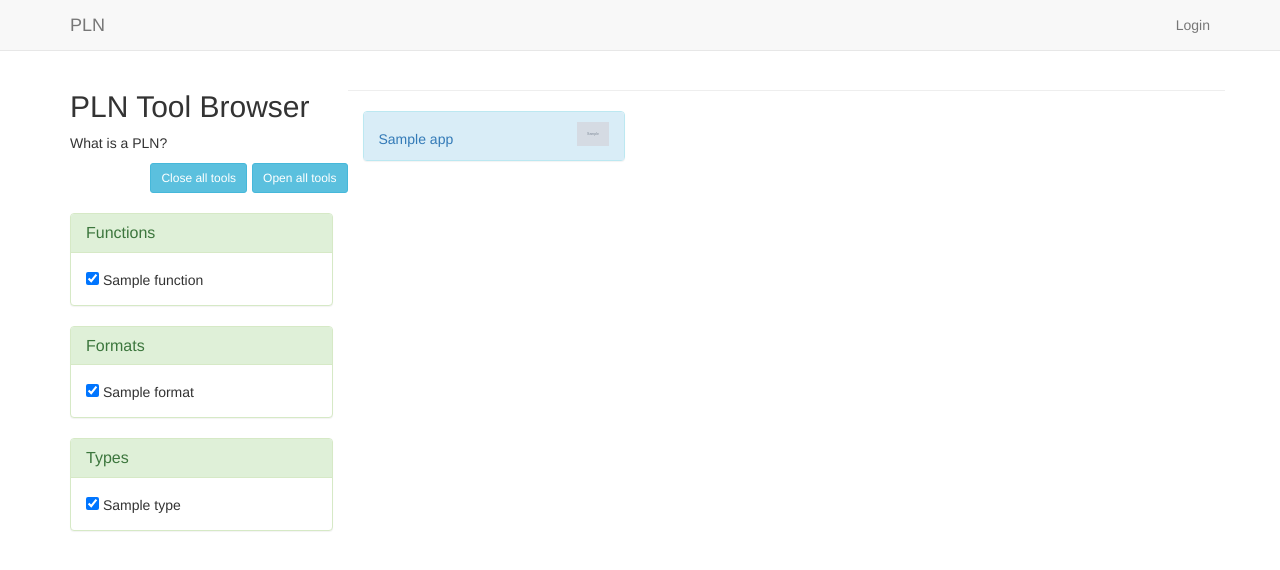
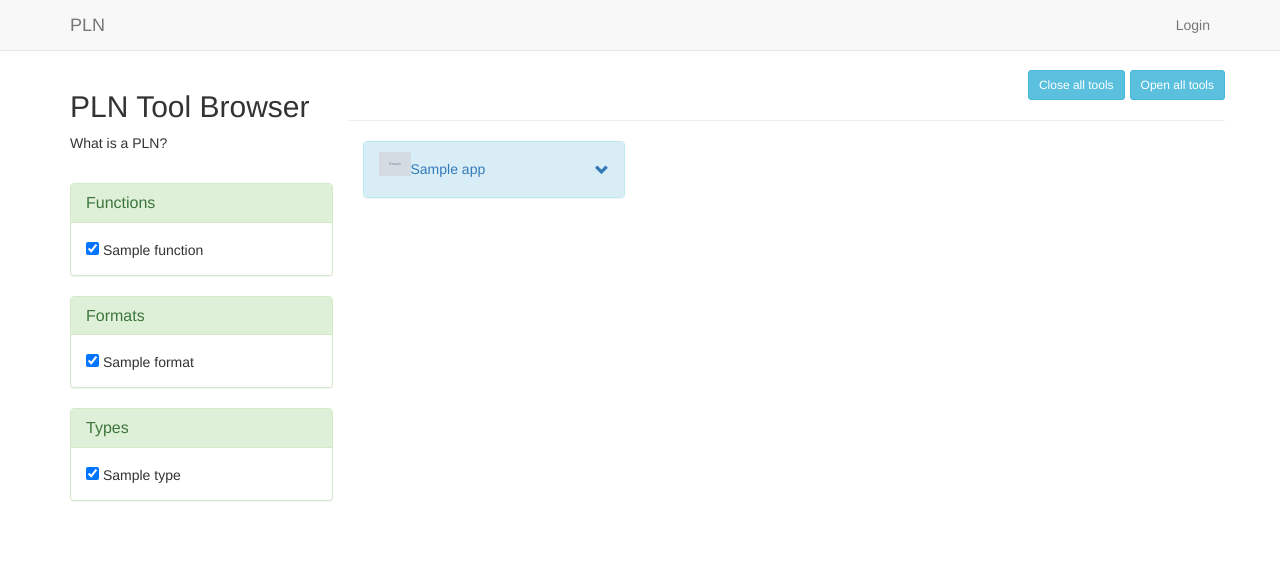
Before and after one commit to llcit/clt-pln, a Django app: page / in a window 1280 px wide. Shown: the top 570 px of the page. Run offline with Django 3.2, Linux system fonts and the light colour scheme; tables that the repository leaves empty hold one stand-in row (values such as "Sample post"); grey boxes marked "Sample" are stand-in pictures; some libraries are stand-ins or nearby versions.

Commit message:
Added panels open/close jquery functions

```diff
--- a/clt_pln/settings.py
+++ b/clt_pln/settings.py
@@ -111,4 +111,5 @@ USE_TZ = True
 # https://docs.djangoproject.com/en/1.8/howto/static-files/
 
 STATIC_URL = '/static/'
+STATIC_ROOT = os.path.join(BASE_DIR, "static")
 MEDIA_URL = '/media/'
--- a/pln/static/css/pln.css
+++ b/pln/static/css/pln.css
@@ -0,0 +1,11 @@
+body {
+    padding-top: 70px;
+}
+
+.app {
+    padding-bottom: 4px;
+}
+
+panel-heading {
+    height: 100px;
+}
--- a/pln/templates/pln/apps.html
+++ b/pln/templates/pln/apps.html
@@ -3,19 +3,38 @@
 {% block content %}
 <!-- Page Contents -->
 
+<!-- all tools collapse or -->
+<div class="row">
+    <a href="#" class="btn btn-info btn-sm pull-right openall"  style="margin-left:5px">Open all tools</a>
+    <a href="#" class="btn btn-info btn-sm pull-right closeall">Close all tools</a>
+</div><!-- /.end toolscollapse or -->
+
 <div class="row apps">
   <!-- collapse -->
   <hr>
-  <div class="panel-group" id="accordion">
+  <div class="grid panel-group" id="accordion">
     {% for item in apps %}
-    <div style="padding-bottom: 4px;" class="col-md-4 col-sm-4">
-      <div class="panel panel-info">
+    <div class="app grid-item col-md-4 col-sm-4">
+      <div class="panel panel-info
+      {% for format in item.formats.all %}
+        {{ format | cut:" " | lower }}
+      {% endfor %}
+      {% for function in item.functions.all %}
+          {{ function | cut:" " | lower }}
+      {% endfor %}
+      {% for type in item.types.all %}
+          {{ type | cut:" " | lower }}
+      {% endfor %}
+      ">
 
 	<!-- panel header -->
-	<div class="panel-heading" style="height: 48px;" >
+	<div class="panel-heading" >
 	  <a class="accordion-toggle" data-toggle="collapse" data-parent="#accordion" href="#{{ item.id }}">
-	    <img class="img-responsive" src="{{ item.icon }}" alt="N/A" style="float:right;width:32px;">
-	    <h5><i class="icon-angle-down"></i>  {{ item.name }}</h5>
+        <span class="clickable">
+	        <img class="img-responsive" src="{{ item.icon }}" alt="N/A" style="float:left;width:32px;">
+	        <h5>{{ item.name }}
+            <span class="pull-right"><i class="glyphicon glyphicon-chevron-down"></i></span></h5>
+        </span>
 	  </a>
 	</div>
 	<!-- /.panel header -->
@@ -137,19 +156,39 @@
     {% endfor %}
   </div>
 </div><!-- /.row -->
-{% endblock content %}
-<!-- /.contents  -->
+<!-- collapseAll -->
+<script>
+$(document).on('click', '.closeall', function(e){
+  $('.panel-collapse.in').collapse('hide');
+  $('.panel-heading span.clickable').addClass('panel-collapsed');
+  $('.panel-heading span.clickable').find('i').removeClass('glyphicon-chevron-down').addClass('glyphicon-chevron-up');
+});
+
+$(document).on('click', '.openall', function(e){
+  $('.panel-collapse:not(".in")').collapse('show');
+  $('.panel-heading span.clickable').removeClass('panel-collapsed');
+  $('.panel-heading span.clickable').find('i').removeClass('glyphicon-chevron-up').addClass('glyphicon-chevron-down');
+});
+
+$(document).on('click', '.panel-heading span.clickable', function(e){
+    var $this = $(this);
+	if(!$this.hasClass('panel-collapsed')) {
+		$this.addClass('panel-collapsed');
+		$this.find('i').removeClass('glyphicon-chevron-down').addClass('glyphicon-chevron-up');
+	} else {
+		$this.removeClass('panel-collapsed');
+		$this.find('i').removeClass('glyphicon-chevron-up').addClass('glyphicon-chevron-down');
+	}
+})
+</script><!-- /.collapseAll -->
+
+{% endblock content %}<!-- /.contents  -->
 
 {% block filter %}
 
 <h2> PLN Tool Browser</h2>
 <p>What is a PLN?</p>
 
-<!-- all tools collapse or -->
-<div class="row">
-    <a href="#" class="btn btn-info btn-sm pull-right openall"  style="margin-left:5px">Open all tools</a>
-    <a href="#" class="btn btn-info btn-sm pull-right closeall">Close all tools</a>
-</div><!-- /.end toolscollapse or -->
 <br>
 <!-- functions -->
 <div class="panel panel-success">
@@ -158,7 +197,7 @@
   </div>
   <div class="panel-body">
     {% for item in functions %}
-    <input class="checkbox-primary" type="checkbox" name="function_chk" value="{{ item.name }}" checked> {{item.name }}
+    <input class="checkbox-primary" type="checkbox" name="function_chk" value="{{ item.name | cut:" " | lower }}" checked> {{item.name }}
     <br>
     {% endfor %}
   </div>
@@ -171,7 +210,7 @@
   </div>
   <div class="panel-body">
     {% for item in formats %}
-    <input class="checkbox-primary" type="checkbox" name"format_chk" value="{{ item.name }}" checked > {{ item.name }}
+    <input class="checkbox-primary" type="checkbox" name"format_chk" value="{{ item.name | cut:" " | lower }}" checked > {{ item.name }}
     <br>
     {% endfor %}
   </div>
@@ -183,20 +222,35 @@
   </div>
   <div class="panel-body">
     {% for item in types %}
-    <input class="checkbox-promary" type="checkbox" name="type_chk" value="{{ item.name }}" checked> {{ item.name }}
+    <input class="checkbox-primary" type="checkbox" name="type_chk" value="{{ item.name | cut:" " | lower }}" checked> {{ item.name }}
     <br>
     {% endfor %}
   </div>
 </div>
 
 <script>
-$('.closeall').click(function(){
-  $('.panel-collapse.in')
-    .collapse('hide');
+{% for i in functions %}
+$('input[type="checkbox"]').click(function(){
+    if($(this).attr("value")=="{{ i.name | cut:" " | lower }}"){
+        $(".{{ i.name | cut:" " | lower }}").toggle(this.checked);
+    }
 });
-$('.openall').click(function(){
-  $('.panel-collapse:not(".in")')
-    .collapse('show');
+{% endfor %}
+
+{% for i in formats %}
+$('input[type="checkbox"]').click(function(){
+    if($(this).attr("value")=="{{ i.name | cut:" " | lower }}"){
+        $(".{{ i.name | cut:" " | lower }}").toggle(this.checked);
+    }
 });
+{% endfor %}
+
+{% for i in types %}
+$('input[type="checkbox"]').click(function(){
+    if($(this).attr("value")=="{{ i.name | cut:" " | lower }}"){
+        $(".{{ i.name | cut:" " | lower }}").toggle(this.checked);
+    }
+});
+{% endfor %}
 </script>
 {% endblock %}
--- a/pln/templates/pln/base.html
+++ b/pln/templates/pln/base.html
@@ -26,10 +26,17 @@
     <!-- Font Awesome CSS -->
     <link href="//netdna.bootstrapcdn.com/font-awesome/3.2.1/css/font-awesome.css" rel="stylesheet">
 
+    <!-- Mansonry Grid -->
+    <script src="https://unpkg.com/masonry-layout@4.1/dist/masonry.pkgd.min.js">
+    </script>
+
+    <!-- Static css -->
+    <link rel="stylesheet" href="{% static 'css/pln.css' %}">
+
     <title>Personal Learning Network</title>
 
   </head>
-  <body style="padding-top: 70px;">
+  <body>
     <nav class="navbar navbar-default navbar-fixed-top">
       <div class="container">
 	<!-- Brand and toggle get grouped for better mobile display -->
--- a/pln/views.py
+++ b/pln/views.py
@@ -10,9 +10,9 @@ def apps(request):
         formats = Format.objects.all()
         functions = Function.objects.all()
         types = Type.objects.all()
-
     except App.DoesNotExist:
         raise Http404("Application does not exist.")
+
     return render(request, 'pln/apps.html', {'apps': apps, 'formats':formats, 'functions':functions, 'types':types})
 
 def app(request, item_id):
```
Lines whose indentation alone changed are shown as unchanged.
